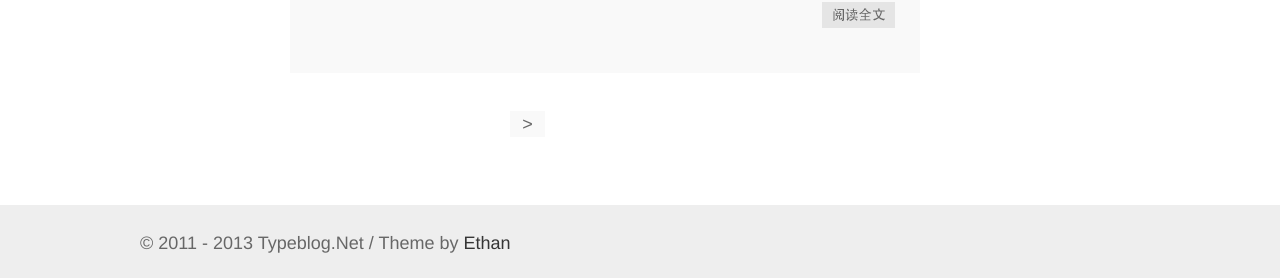
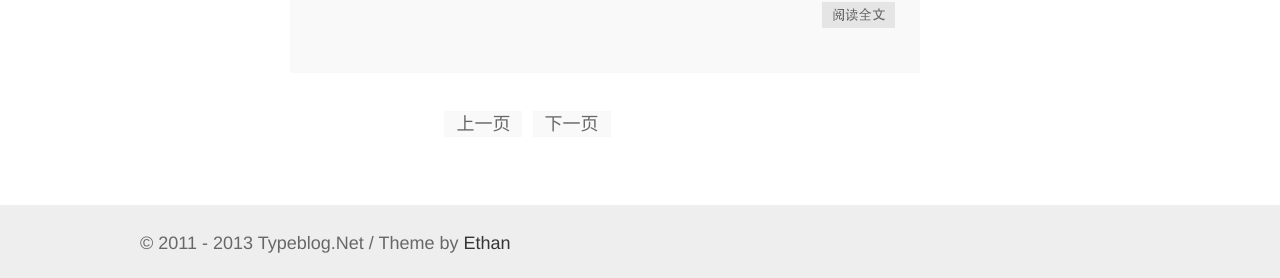
Before and after one commit to slanterns-fork/Blog, a Jekyll site: the page built from index.html, in a window 1280 px wide and 900 px high, scrolled down 1492 px. Shown: the part 619-897 px from the top of the window. Built offline with Jekyll 4.4.1, drawn with Linux system fonts in a browser that asks for light colours; the list of posts is cut into pages by our own code.

Commit message:
Update style

```diff
--- a/index.html
+++ b/index.html
@@ -17,10 +17,14 @@ title: Typeblog
             {% endfor %}
                 <nav class="pagenavi">
                 {% if paginator.previous_page %}
-                <a href="{{ paginator.previous_page_path }}"><</a>
+                <a href="{{ paginator.previous_page_path }}">上一页</a>
+                {% else %}
+                <a href='javascript:alert("到头啦!")' >上一页</a>
                 {% endif %}
                 {% if paginator.next_page %}
-                <a href="{{ paginator.next_page_path }}">></a>
+                <a href="{{ paginator.next_page_path }}">下一页</a>
+                {% else %}
+                <a href='javascript:alert("到头啦!")' >下一页</a>
                 {% endif %}
                 </nav>
         </section>
```
